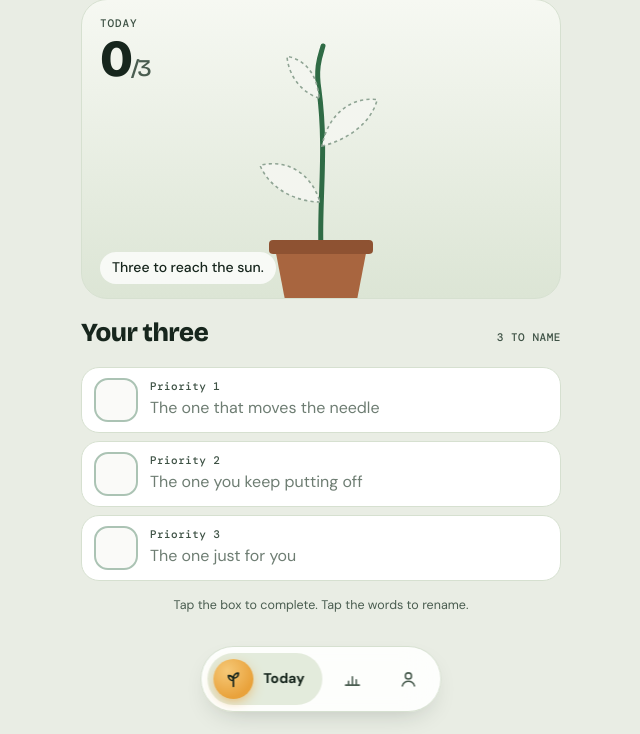
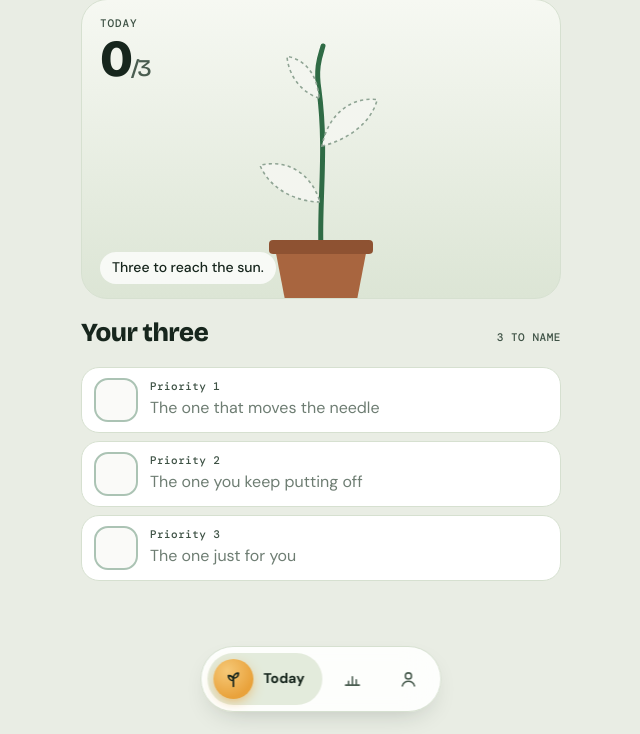
Before and after one commit to slymnblk-dev/simple-todo, a website: page www/index.html in a window 1280 px wide. Shown: the part 66-800 px from the top of the page, without its empty margins (319-959 px from the left). Drawn offline with Linux system fonts and the light colour scheme.

Commit message:
Remove Today hint line
Co-Authored-By: Claude Opus 5.5 <noreply@anthropic.com>
Claude-Session: https://claude.ai/code/session_0193c4p6VzYjfYmNbWddp6nV

```diff
--- a/www/index.html
+++ b/www/index.html
@@ -63,7 +63,6 @@
           <span class="mono muted2" id="remaining"></span>
         </div>
         <ol class="pris" id="pris"></ol>
-        <p class="hint">Tap the box to complete. Tap the words to rename.</p>
       </section>
 
       <!-- ───────── GARDEN ───────── -->
```
